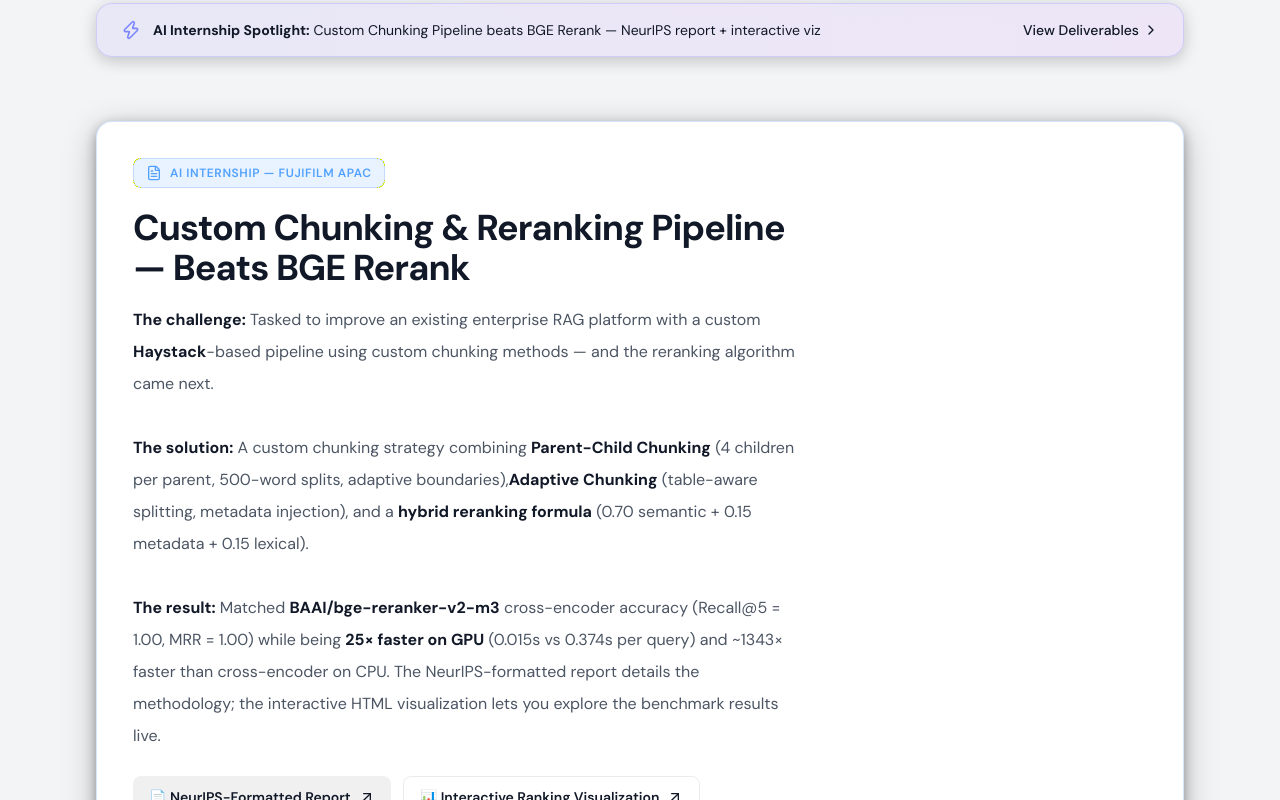
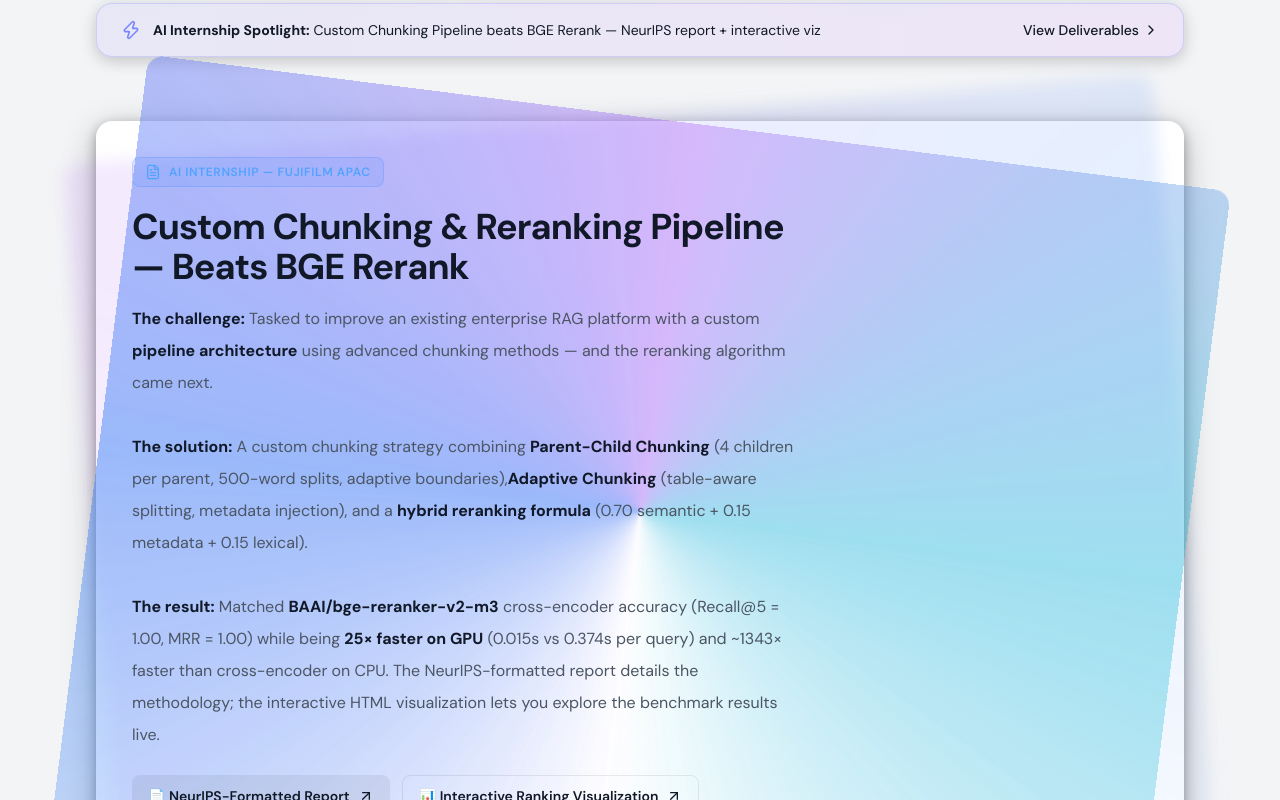
Before and after one commit to AxelTWC/research, a React (Vite) app: page / in a window 1280 px wide. Shown: the part 820-1620 px from the top of the page. Built offline with nearby package versions, Linux system fonts and the light colour scheme.

Commit message:
Rephrase

```diff
--- a/src/App.jsx
+++ b/src/App.jsx
@@ -119,8 +119,8 @@
 const journalNotes = [
   {
     featured: true,
-    title: 'Custom Haystack Reranker — Beats BGE at 25× Speed',
-    text: 'Tasked to improve an enterprise RAG platform with a custom Haystack pipeline. Built Parent-Child Chunking (4 children/parent, 500-word splits, adaptive boundaries), metadata injection, and a hybrid reranking formula (0.70 semantic + 0.15 metadata + 0.15 lexical). Benchmarked against BAAI/bge-reranker-v2-m3: identical accuracy (Recall@5 = 1.00, MRR = 1.00) but 25× faster on GPU (0.015s vs 0.374s/query) and ~1343× faster than cross-encoder on CPU.',
+    title: 'Custom Reranking Pipeline — Beats BGE at 25× Speed',
+    text: 'Tasked to improve an enterprise RAG platform with a custom pipeline architecture. Built Parent-Child Chunking (4 children/parent, 500-word splits, adaptive boundaries), metadata injection, and a hybrid reranking formula (0.70 semantic + 0.15 metadata + 0.15 lexical). Benchmarked against BAAI/bge-reranker-v2-m3: identical accuracy (Recall@5 = 1.00, MRR = 1.00) but 25× faster on GPU (0.015s vs 0.374s/query) and ~1343× faster than cross-encoder on CPU.',
   },
 ]
 
@@ -354,7 +354,7 @@
 
         {/* ========== FEATURED SPOTLIGHT ========== */}
         <section id="featured" className="reveal-card mb-12 translate-y-4 opacity-0 transition-all duration-500">
-            <div className="rounded-2xl border border-blue-500/20 bg-bg-card p-7 shadow-[0_4px_12px_rgba(0,0,0,0.3),0_8px_32px_rgba(0,0,0,0.25)] md:p-9">
+            <div className="spotlight-card rounded-2xl bg-bg-card p-7 shadow-[0_4px_12px_rgba(0,0,0,0.3),0_8px_32px_rgba(0,0,0,0.25)] md:p-9">
             <div className="mb-5 inline-flex items-center gap-2 rounded-lg border border-blue-500/20 bg-blue-500/10 px-3 py-1.5 text-xs font-semibold uppercase tracking-wider text-blue-400">
               <FileText className="size-4" />
               AI Internship — Fujifilm APAC
@@ -363,7 +363,7 @@
               Custom Chunking &amp; Reranking Pipeline — Beats BGE Rerank
             </h2>
             <p className="mt-4 max-w-2xl text-base leading-8 text-text-secondary">
-              <strong className="text-text-primary">The challenge:</strong> Tasked to improve an existing enterprise RAG platform with a custom <strong className="text-text-primary">Haystack</strong>-based pipeline using custom chunking methods — and the reranking algorithm came next.
+              <strong className="text-text-primary">The challenge:</strong> Tasked to improve an existing enterprise RAG platform with a custom <strong className="text-text-primary">pipeline architecture</strong> using advanced chunking methods — and the reranking algorithm came next.
               <br /><br />
               <strong className="text-text-primary">The solution:</strong> A custom chunking strategy combining <strong className="text-text-primary">Parent-Child Chunking</strong> (4 children per parent, 500-word splits, adaptive boundaries),
               <strong className="text-text-primary">Adaptive Chunking</strong> (table-aware splitting, metadata injection),
@@ -442,7 +442,7 @@
               <p className="mt-2 text-sm leading-6 text-text-secondary">
                 In enterprise RAG, we are taught to accept a painful compromise: if you want pinpoint precision, you have to wait for it. 🛑 Benchmarking <code className="text-indigo-300 bg-indigo-500/10 px-1.5 py-0.5 rounded text-xs">BAAI/bge-reranker-v2-m3</code> gave me a flawless Recall@5 and MRR of 1.00, but it imposed a steep 0.374s/query latency tax on GPU—dead on arrival for high-throughput platforms.
                 <br /><br />
-                Refusing the hardware tax, I engineered a custom <strong>Haystack</strong> pipeline that shifts the heavy lifting from brute-force compute to smart design:
+                Refusing the hardware tax, I engineered a custom <strong>pipeline architecture</strong> that shifts the heavy lifting from brute-force compute to smart design:
                 <br /><br />
                 🧩 <strong className="text-text-primary">Adaptive Parent-Child Chunking:</strong> 500-word parents, 4 children, and smart boundaries to lock in deep context.<br />
                 🏷️ <strong className="text-text-primary">Metadata Injection:</strong> Injecting rich structural metadata directly into the vector space.<br />
--- a/src/index.css
+++ b/src/index.css
@@ -326,6 +326,69 @@
   background: #d1d5db;
 }
 
+/* ========== SPOTLIGHT ANIMATED BORDER ========== */
+
+.spotlight-card {
+  position: relative;
+  isolation: isolate;
+  border: none !important;
+}
+
+/* Animated gradient border ring */
+.spotlight-card::before {
+  content: '';
+  position: absolute;
+  inset: -1.5px;
+  border-radius: inherit;
+  z-index: -1;
+  background: conic-gradient(
+    from 0deg,
+    transparent 0deg,
+    rgba(59, 130, 246, 0.7) 90deg,
+    rgba(168, 85, 247, 0.5) 180deg,
+    rgba(6, 182, 212, 0.5) 270deg,
+    transparent 360deg
+  );
+  animation: spotlight-border-spin 4s linear infinite;
+  will-change: transform;
+}
+
+/* Slower, wider complementary glow ring */
+.spotlight-card::after {
+  content: '';
+  position: absolute;
+  inset: -3px;
+  border-radius: inherit;
+  z-index: -2;
+  background: conic-gradient(
+    from 180deg,
+    transparent 0deg,
+    rgba(168, 85, 247, 0.25) 120deg,
+    rgba(59, 130, 246, 0.25) 240deg,
+    transparent 360deg
+  );
+  animation: spotlight-border-spin-rev 6s linear infinite;
+  filter: blur(8px);
+  will-change: transform;
+}
+
+@keyframes spotlight-border-spin {
+  to { transform: rotate(360deg); }
+}
+
+@keyframes spotlight-border-spin-rev {
+  to { transform: rotate(-360deg); }
+}
+
+/* Light theme adjustments */
+[data-theme="light"] .spotlight-card::before {
+  opacity: 0.7;
+}
+
+[data-theme="light"] .spotlight-card::after {
+  opacity: 0.5;
+}
+
 /* Theme toggle button */
 .theme-toggle-btn {
   display: inline-flex;
```
